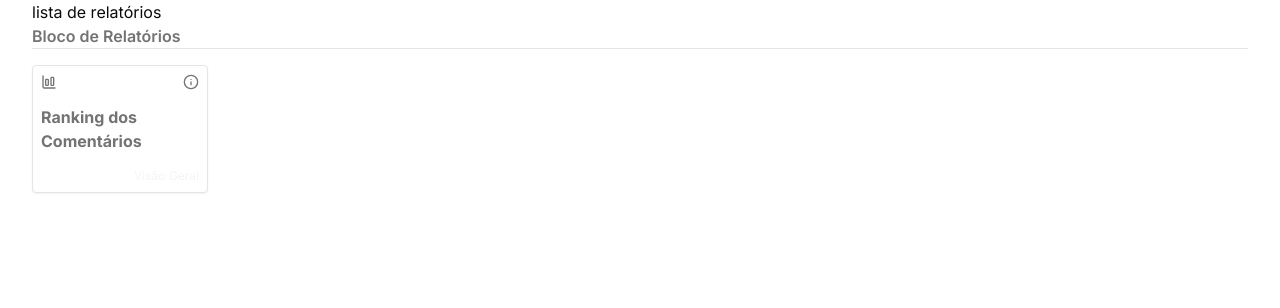
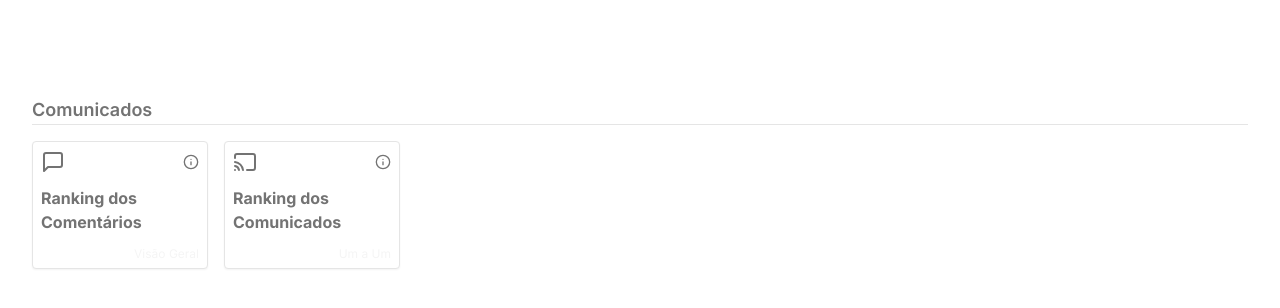
Before and after one commit to guilcvieira/relatorios, a Next.js app: page / in a window 1280 px wide. Shown: the top 308 px of the page. Built offline with nearby package versions, Linux system fonts and the light colour scheme.

Commit message:
fix report screen

```diff
--- a/app/api/ranking-comentarios.ts
+++ /dev/null
@@ -1,6 +0,0 @@
-import rankingComentarios from '@/mocks/ranking-comunicados.json';
-import { NextApiRequest, NextApiResponse } from "next";
-
-export default function handler(req: NextApiRequest, res: NextApiResponse) {
-    res.status(200).json(rankingComentarios)
-}
--- a/app/page.tsx
+++ b/app/page.tsx
@@ -1,12 +1,25 @@
-import ReportsBlock from "@/components/reports/reports-block";
+import ReportsBlock, { IReport } from "@/components/reports/reports-block";
+import { Cast, MessageSquare } from "lucide-react";
 import React from "react";
+
+const reports: IReport[] = [
+  {
+    title: "Ranking dos Comentários",
+    type: "visao-geral",
+    icon: MessageSquare,
+  },
+  {
+    title: "Ranking dos Comunicados",
+    type: "um-a-um",
+    icon: Cast,
+  }
+
+]
 
 const Home: React.FC = () => {
   return (
     <div className="w-full container">
-      lista de relatórios
-
-      <ReportsBlock />
+      <ReportsBlock title="Comunicados" reports={reports} />
     </div>
   )
 }
--- a/components/reports/reports-block.tsx
+++ b/components/reports/reports-block.tsx
@@ -1,18 +1,32 @@
 import React from "react"
 import ReportsItem from "./reports-item"
 
-const ReportsBlock: React.FC = () => {
+export interface IReport {
+    title: string
+    type: "visao-geral" | "um-a-um"
+    icon: any
+}
+
+export type ReportsBlockProps = {
+    title: string
+    reports: Array<IReport>
+}
+
+const ReportsBlock: React.FC<ReportsBlockProps> = ({ title, reports }) => {
+    console.log(reports)
     return (
-        <div className="w-full">
+        <div className="w-full pt-24">
             <div className="w-full border-b border-border mb-4">
-                <h2 className="text-md text-muted-foreground font-semibold">
-                    Bloco de Relatórios
+                <h2 className="text-lg text-muted-foreground font-semibold">
+                    {title}
                 </h2>
 
             </div>
 
-            <div className="w-full flex flex-col gap-4 flex-wrap">
-                <ReportsItem />
+            <div className="w-full flex gap-4 flex-wrap">
+                {reports && reports.map((report, index) => (
+                    <ReportsItem key={index} report={report} />
+                ))}
             </div>
         </div>
     )
--- a/components/reports/reports-item.tsx
+++ b/components/reports/reports-item.tsx
@@ -1,8 +1,13 @@
 import { ChartColumnBig, Info } from "lucide-react"
 import Link from "next/link"
 import React from "react"
+import { IReport } from "./reports-block"
 
-const ReportsItem: React.FC = () => {
+export type ReportsItemProps = {
+    report: IReport
+}
+
+const ReportsItem: React.FC<ReportsItemProps> = ({ report }) => {
     return (
         <Link href={"/ranking-comentarios"}>
             <div className="
@@ -12,13 +17,15 @@ const ReportsItem: React.FC = () => {
                 hover:bg-primary group transition-all"
             >
                 <div className="flex flex-row justify-between items-center">
-                    <ChartColumnBig className="h-4 w-4 text-muted-foreground group-hover:text-primary-foreground" />
+                    <report.icon className="h-6 w-6 text-muted-foreground group-hover:text-primary-foreground" />
                     <Info className="h-4 w-4 text-muted-foreground group-hover:text-primary-foreground" />
                 </div>
                 <span className="font-bold text-muted-foreground group-hover:text-primary-foreground">
-                    Ranking dos Comentários
+                    {report.title}
                 </span>
-                <span className="text-right text-xs text-muted group-hover:text-primary-foreground">Visão Geral</span>
+                <span className="text-right text-xs text-muted group-hover:text-primary-foreground">
+                    {report.type === "visao-geral" ? "Visão Geral" : "Um a Um"}
+                </span>
             </div>
         </Link>
     )
```
